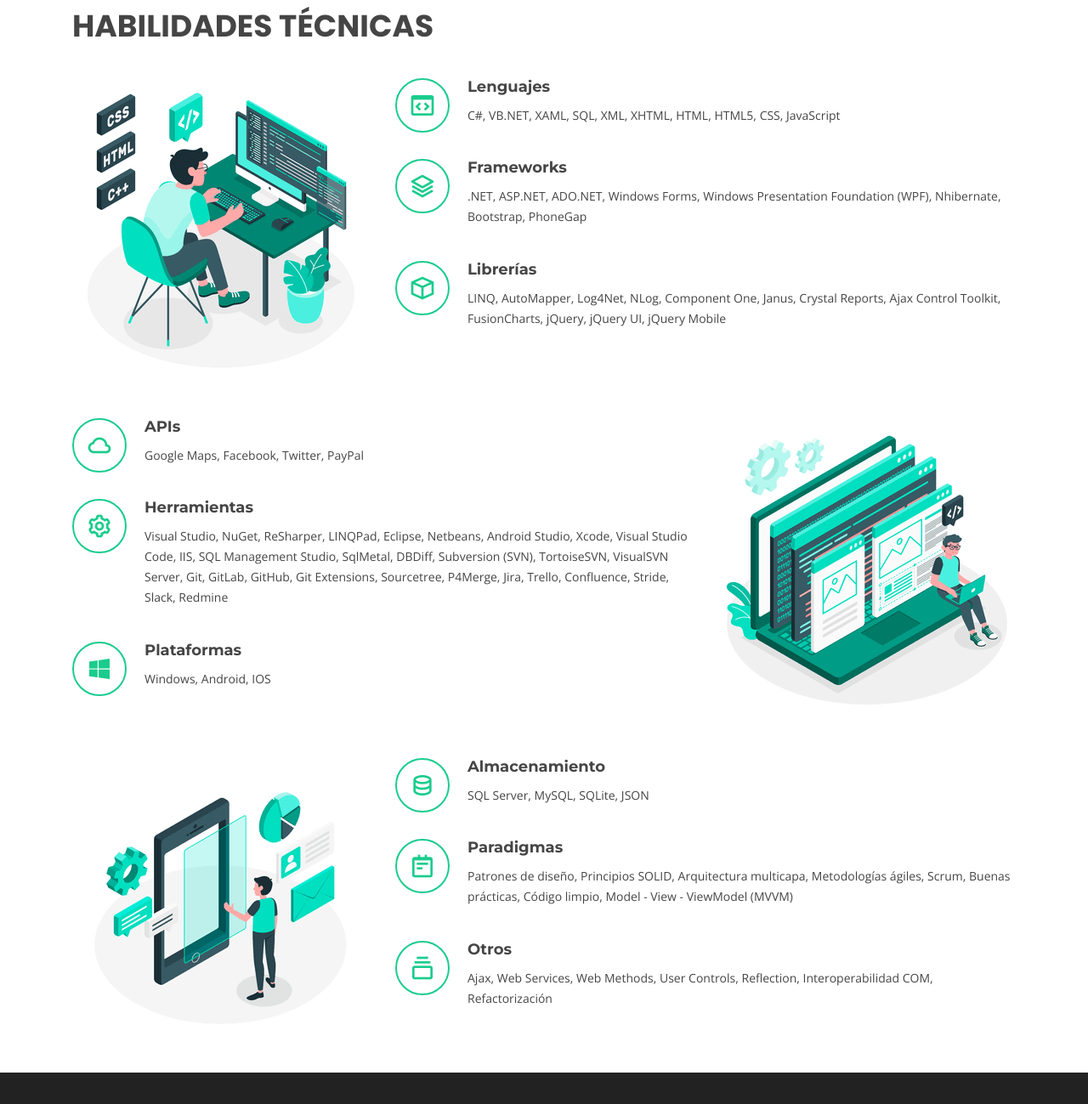
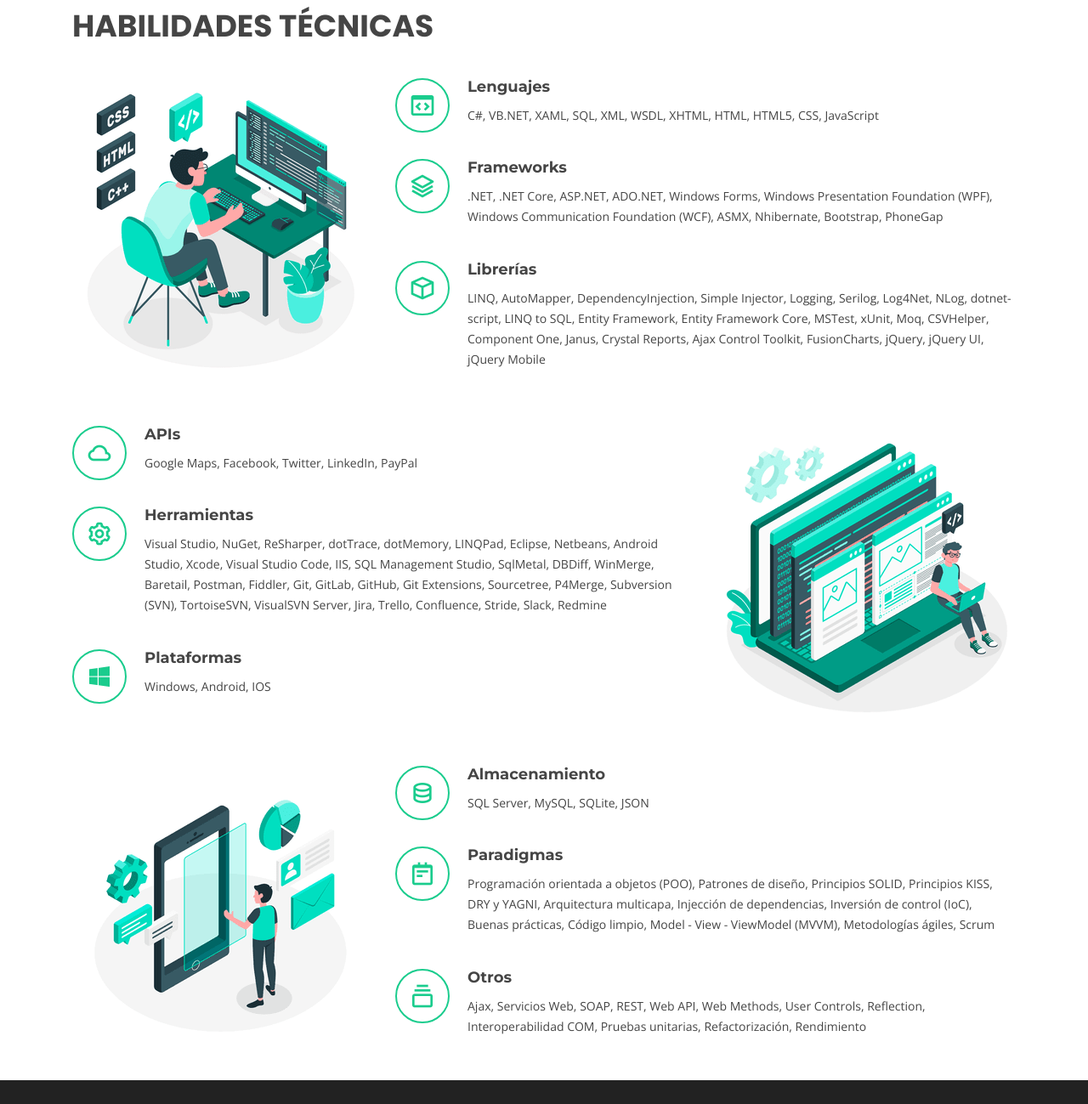
Before and after one commit to cesarrrguez/cesarrrguez.github.io, a website: page index.html in a window 1280 px wide. Shown: the part 480-1779 px from the top of the page at 85% size. Drawn offline with nearby package versions, Linux system fonts and the light colour scheme.

Commit message:
Update technical skills

```diff
--- a/index.html
+++ b/index.html
@@ -199,7 +199,7 @@
                 <div class="icon"><i class="bx bx-code-block"></i></div>
                 <h3 class="title">Lenguajes</h3>
                 <p class="description">
-                  C#, VB.NET, XAML, SQL, XML, XHTML, HTML, HTML5, CSS, JavaScript
+                  C#, VB.NET, XAML, SQL, XML, WSDL, XHTML, HTML, HTML5, CSS, JavaScript
                 </p>
               </div>
 
@@ -207,8 +207,9 @@
                 <div class="icon"><i class="bx bx-layer"></i></div>
                 <h3 class="title">Frameworks</h3>
                 <p class="description">
-                  .NET, ASP.NET, ADO.NET, Windows Forms, Windows Presentation Foundation (WPF),
-                  Nhibernate, Bootstrap, PhoneGap
+                  .NET, .NET Core, ASP.NET, ADO.NET, Windows Forms, Windows Presentation Foundation
+                  (WPF), Windows Communication Foundation (WCF), ASMX, Nhibernate, Bootstrap,
+                  PhoneGap
                 </p>
               </div>
 
@@ -216,8 +217,10 @@
                 <div class="icon"><i class="bx bx-cube"></i></div>
                 <h3 class="title">Librerías</h3>
                 <p class="description">
-                  LINQ, AutoMapper, Log4Net, NLog, Component One, Janus, Crystal Reports, Ajax
-                  Control Toolkit, FusionCharts, jQuery, jQuery UI, jQuery Mobile
+                  LINQ, AutoMapper, DependencyInjection, Simple Injector, Logging, Serilog, Log4Net,
+                  NLog, dotnet-script, LINQ to SQL, Entity Framework, Entity Framework Core, MSTest,
+                  xUnit, Moq, CSVHelper, Component One, Janus, Crystal Reports, Ajax Control
+                  Toolkit, FusionCharts, jQuery, jQuery UI, jQuery Mobile
                 </p>
               </div>
             </div>
@@ -232,17 +235,18 @@
               <div class="icon-box" data-aos="zoom-in" data-aos-delay="100">
                 <div class="icon"><i class="bx bx-cloud"></i></div>
                 <h3 class="title">APIs</h3>
-                <p class="description">Google Maps, Facebook, Twitter, PayPal</p>
+                <p class="description">Google Maps, Facebook, Twitter, LinkedIn, PayPal</p>
               </div>
 
               <div class="icon-box" data-aos="zoom-in" data-aos-delay="200">
                 <div class="icon"><i class="bx bx-cog"></i></div>
                 <h3 class="title">Herramientas</h3>
                 <p class="description">
-                  Visual Studio, NuGet, ReSharper, LINQPad, Eclipse, Netbeans, Android Studio,
-                  Xcode, Visual Studio Code, IIS, SQL Management Studio, SqlMetal, DBDiff,
-                  Subversion (SVN), TortoiseSVN, VisualSVN Server, Git, GitLab, GitHub, Git
-                  Extensions, Sourcetree, P4Merge, Jira, Trello, Confluence, Stride, Slack, Redmine
+                  Visual Studio, NuGet, ReSharper, dotTrace, dotMemory, LINQPad, Eclipse, Netbeans,
+                  Android Studio, Xcode, Visual Studio Code, IIS, SQL Management Studio, SqlMetal,
+                  DBDiff, WinMerge, Baretail, Postman, Fiddler, Git, GitLab, GitHub, Git Extensions,
+                  Sourcetree, P4Merge, Subversion (SVN), TortoiseSVN, VisualSVN Server, Jira,
+                  Trello, Confluence, Stride, Slack, Redmine
                 </p>
               </div>
 
@@ -269,8 +273,10 @@
                 <div class="icon"><i class="bx bx-notepad"></i></div>
                 <h3 class="title">Paradigmas</h3>
                 <p class="description">
-                  Patrones de diseño, Principios SOLID, Arquitectura multicapa, Metodologías ágiles,
-                  Scrum, Buenas prácticas, Código limpio, Model - View - ViewModel (MVVM)
+                  Programación orientada a objetos (POO), Patrones de diseño, Principios SOLID,
+                  Principios KISS, DRY y YAGNI, Arquitectura multicapa, Injección de dependencias,
+                  Inversión de control (IoC), Buenas prácticas, Código limpio, Model - View -
+                  ViewModel (MVVM), Metodologías ágiles, Scrum
                 </p>
               </div>
 
@@ -278,8 +284,8 @@
                 <div class="icon"><i class="bx bx-collection"></i></div>
                 <h3 class="title">Otros</h3>
                 <p class="description">
-                  Ajax, Web Services, Web Methods, User Controls, Reflection, Interoperabilidad COM,
-                  Refactorización
+                  Ajax, Servicios Web, SOAP, REST, Web API, Web Methods, User Controls, Reflection,
+                  Interoperabilidad COM, Pruebas unitarias, Refactorización, Rendimiento
                 </p>
               </div>
             </div>
```
